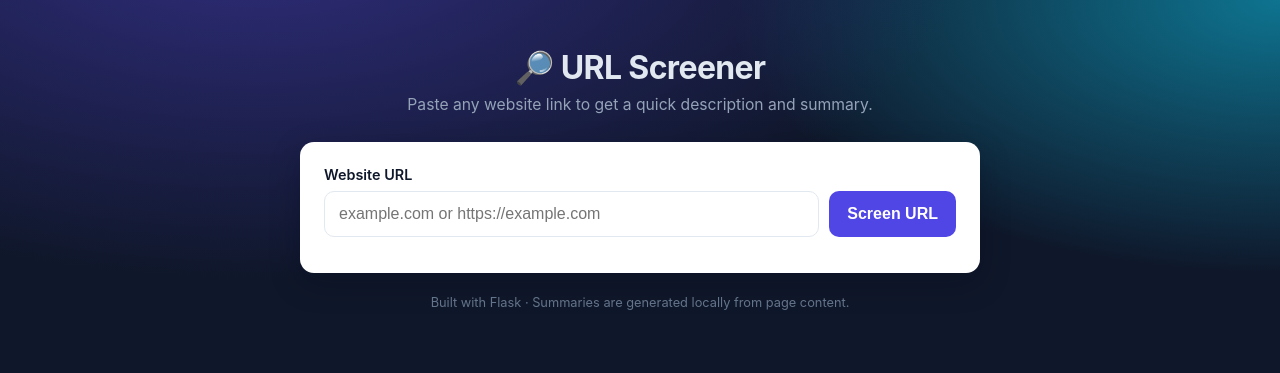
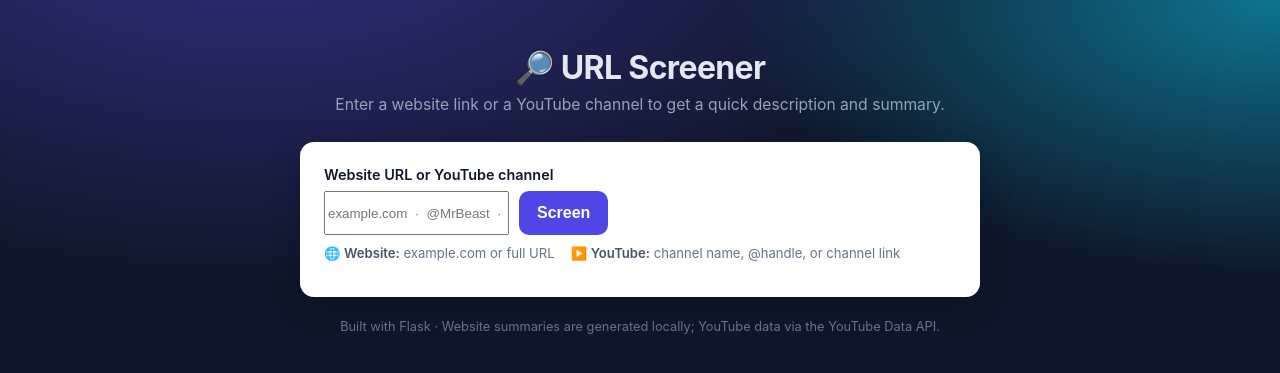
Before and after one commit to briandixon/url-screener, a Flask app: page / in a window 1280 px wide. Shown: the top 373 px of the page. Run offline with Flask 3, Linux system fonts and the light colour scheme.

Commit message:
feat: add YouTube channel lookup with auto-detecting input
Enter a YouTube channel (name, @handle, or URL) in the same field as a website
URL; the app auto-detects which and routes accordingly.

- youtube_api.py: resolve a channel via YouTube Data API v3 and return an
  overview + links/creator info, with an auto-summary of the description.
- summarizer.py: shared text helpers extracted from app.py so both the website
  and YouTube features reuse one implementation (no duplication / circular imports).
- app.py: dispatch_input() routes website vs YouTube; results tagged with type.
- index.html: input help text + dedicated YouTube result layout.
- .env support via python-dotenv; .env.example template.

Co-Authored-By: Claude Opus 4.8 <noreply@anthropic.com>

```diff
--- a/app.py
+++ b/app.py
@@ -2,17 +2,20 @@
 URL Screener
 ============
 
-A small Flask web app that takes a website URL from the user, fetches the page,
-and returns a brief description plus an auto-generated summary built entirely
-from the page's own content (no external AI API or API key required).
+A small Flask web app with one smart input field that accepts EITHER:
+
+  * a website URL  -> returns the page title, meta description, and a local
+    auto-summary built from the page's own content (no API key required), or
+  * a YouTube channel (name, @handle, or channel URL) -> returns a channel
+    overview, links/creator info, and an auto-summary (uses the YouTube Data
+    API v3; see youtube_api.py and OPERATING_MANUAL.md §13).
 
 How it works at a glance
 ------------------------
-1. The browser (templates/index.html) sends the URL to the /screen endpoint.
-2. fetch_page() downloads the HTML.
-3. extract_details() pulls the title and meta description out of the markup.
-4. summarize_text() builds a short extractive summary from the visible text.
-5. The result is returned as JSON and rendered in the UI.
+1. The browser (templates/index.html) sends the input to the /screen endpoint.
+2. dispatch_input() decides whether it's a website or a YouTube channel.
+3. Websites go through screen_url(); channels go through youtube_api.screen_channel().
+4. The result (tagged with "type") is returned as JSON and rendered in the UI.
 
 Run it with:
     python app.py
@@ -26,7 +29,15 @@ from html import unescape
 from urllib.parse import urlparse
 
 import requests
+from dotenv import load_dotenv
 from flask import Flask, jsonify, render_template, request
+
+# Load environment variables from a local .env file (e.g. YOUTUBE_API_KEY) so
+# the YouTube feature can find its key. Safe to call when no .env exists.
+load_dotenv()
+
+import youtube_api
+from summarizer import extract_visible_text, summarize_text
 
 app = Flask(__name__)
 
@@ -41,17 +52,6 @@ REQUEST_HEADERS = {
 
 # How long to wait (seconds) before giving up on a slow site.
 REQUEST_TIMEOUT = 12
-
-# Very common English words we don't want cluttering the summary scoring.
-STOP_WORDS = {
-    "the", "and", "for", "are", "but", "not", "you", "all", "any", "can",
-    "her", "was", "one", "our", "out", "day", "had", "has", "his", "how",
-    "man", "new", "now", "old", "see", "two", "way", "who", "boy", "did",
-    "its", "let", "put", "say", "she", "too", "use", "this", "that", "with",
-    "from", "they", "will", "would", "there", "their", "what", "about",
-    "which", "when", "your", "have", "more", "here", "than", "then", "them",
-    "these", "some", "into", "only", "other", "such", "also", "been", "were",
-}
 
 
 # ---------------------------------------------------------------------------
@@ -119,79 +119,12 @@ def extract_details(html: str) -> dict:
     return {"title": title, "description": description}
 
 
-# ---------------------------------------------------------------------------
-# Step 4: Reduce the page to clean, readable text.
-# ---------------------------------------------------------------------------
-def extract_visible_text(html: str) -> str:
-    """Strip scripts/styles/tags and return collapsed visible text."""
-    # Remove the parts of the page that aren't human-readable content.
-    html = re.sub(r"<(script|style|noscript|template)[^>]*>.*?</\1>", " ",
-                  html, flags=re.IGNORECASE | re.DOTALL)
-    html = re.sub(r"<!--.*?-->", " ", html, flags=re.DOTALL)
-    # Drop all remaining tags, then decode HTML entities.
-    text = re.sub(r"<[^>]+>", " ", html)
-    text = unescape(text)
-    # Collapse runs of whitespace into single spaces.
-    return re.sub(r"\s+", " ", text).strip()
-
-
-def split_sentences(text: str) -> list:
-    """A simple sentence splitter good enough for summarization."""
-    parts = re.split(r"(?<=[.!?])\s+", text)
-    return [p.strip() for p in parts if len(p.strip()) > 0]
+# Note: the shared text helpers extract_visible_text() and summarize_text()
+# live in summarizer.py (imported above) so the YouTube feature can reuse them.
 
 
 # ---------------------------------------------------------------------------
-# Step 5: Build an extractive summary by scoring sentences.
-# ---------------------------------------------------------------------------
-def summarize_text(text: str, max_sentences: int = 3) -> str:
-    """
-    Pick the most representative sentences using simple word-frequency scoring.
-
-    The idea: words that appear often across the page are likely important, so
-    sentences containing many of those words are good summary candidates. We
-    keep the chosen sentences in their original reading order.
-    """
-    sentences = split_sentences(text)
-    if not sentences:
-        return ""
-    if len(sentences) <= max_sentences:
-        return " ".join(sentences)
-
-    # Count how often each meaningful word appears.
-    word_frequencies = {}
-    for word in re.findall(r"[a-zA-Z]{3,}", text.lower()):
-        if word in STOP_WORDS:
-            continue
-        word_frequencies[word] = word_frequencies.get(word, 0) + 1
-
-    if not word_frequencies:
-        return " ".join(sentences[:max_sentences])
-
-    peak = max(word_frequencies.values())
-
-    # Score each sentence; normalize a bit by length to avoid favoring only
-    # the longest sentences. Only the first ~30 sentences are considered so
-    # we focus on the main content near the top of the page.
-    scored = []
-    for index, sentence in enumerate(sentences[:30]):
-        words = re.findall(r"[a-zA-Z]{3,}", sentence.lower())
-        if not (4 <= len(words) <= 60):
-            continue
-        score = sum(word_frequencies.get(w, 0) for w in words) / (peak * len(words))
-        scored.append((score, index, sentence))
-
-    if not scored:
-        return " ".join(sentences[:max_sentences])
-
-    # Take the top-scoring sentences, then restore original order.
-    top = sorted(scored, key=lambda item: item[0], reverse=True)[:max_sentences]
-    top_in_order = sorted(top, key=lambda item: item[1])
-    return " ".join(sentence for _, _, sentence in top_in_order)
-
-
-# ---------------------------------------------------------------------------
-# Step 6: Orchestrate everything for a single URL.
+# Step 4: Orchestrate everything for a single website URL.
 # ---------------------------------------------------------------------------
 def screen_url(raw_url: str) -> dict:
     """Run the full pipeline and return a result dict for the UI."""
@@ -222,12 +155,26 @@ def screen_url(raw_url: str) -> dict:
 
     return {
         "ok": True,
+        "type": "website",
         "url": final_url,
         "domain": urlparse(final_url).netloc,
         "title": details["title"] or "(no page title found)",
         "description": description,
         "summary": summary or "Not enough readable text on the page to summarize.",
     }
+
+
+# ---------------------------------------------------------------------------
+# Step 5: Decide whether the input is a website or a YouTube channel.
+# ---------------------------------------------------------------------------
+def dispatch_input(raw: str) -> dict:
+    """Route the user's input to the right handler and return a result dict."""
+    if not (raw or "").strip():
+        return {"ok": False, "type": "unknown",
+                "error": "Please enter a website URL or a YouTube channel."}
+    if youtube_api.looks_like_youtube(raw):
+        return youtube_api.screen_channel(raw)
+    return screen_url(raw)
 
 
 # ---------------------------------------------------------------------------
@@ -241,9 +188,9 @@ def index():
 
 @app.route("/screen", methods=["POST"])
 def screen():
-    """Accept {"url": "..."} JSON and return the screening result as JSON."""
+    """Accept {"url": "..."} JSON (a website URL or YouTube channel) and return JSON."""
     data = request.get_json(silent=True) or {}
-    result = screen_url(data.get("url", ""))
+    result = dispatch_input(data.get("url", ""))
     return jsonify(result)
 
 
--- a/requirements.txt
+++ b/requirements.txt
@@ -1,2 +1,3 @@
 Flask==3.0.3
 requests==2.32.3
+python-dotenv==1.0.1
--- a/templates/index.html
+++ b/templates/index.html
@@ -129,6 +129,35 @@
     .field-value { font-size: 1rem; line-height: 1.55; }
     .field-title { font-size: 1.2rem; font-weight: 700; line-height: 1.35; }
 
+    /* ---- Input hint / accepted formats --------------------------------- */
+    .hint {
+      margin-top: 10px; display: flex; flex-wrap: wrap; gap: 6px 16px;
+      font-size: 0.82rem; color: var(--muted);
+    }
+    .hint-item strong { color: #475569; font-weight: 600; }
+
+    /* ---- YouTube result extras ----------------------------------------- */
+    .yt-banner {
+      height: 110px; border-radius: 10px; margin-bottom: 14px;
+      background-size: cover; background-position: center; background-color: #e2e8f0;
+    }
+    .yt-head { display: flex; align-items: center; gap: 14px; margin-bottom: 18px; }
+    .yt-avatar {
+      width: 64px; height: 64px; border-radius: 50%; object-fit: cover;
+      border: 2px solid var(--border); flex: 0 0 auto;
+    }
+    .yt-head-text { min-width: 0; }
+    .yt-meta { color: var(--muted); font-size: 0.85rem; margin-top: 4px; }
+    .yt-meta span:not(:last-child)::after { content: " · "; }
+
+    .yt-link {
+      display: inline-block; margin: 4px 8px 0 0; padding: 6px 12px;
+      font-size: 0.85rem; text-decoration: none; color: var(--accent);
+      border: 1.5px solid var(--border); border-radius: 999px;
+      transition: border-color 0.15s, color 0.15s;
+    }
+    .yt-link:hover { border-color: var(--accent); color: var(--accent-hover); }
+
     footer { text-align: center; margin-top: 22px; color: #64748b; font-size: 0.8rem; }
   </style>
 </head>
@@ -136,22 +165,29 @@
   <div class="wrap">
     <header>
       <h1>🔎 URL Screener</h1>
-      <p>Paste any website link to get a quick description and summary.</p>
+      <p>Enter a website link or a YouTube channel to get a quick description and summary.</p>
     </header>
 
     <div class="card">
       <form id="screen-form">
-        <label for="url-input">Website URL</label>
+        <label for="url-input">Website URL or YouTube channel</label>
         <div class="input-row">
           <input
             id="url-input"
-            type="url"
-            placeholder="example.com or https://example.com"
+            type="text"
+            placeholder="example.com  ·  @MrBeast  ·  Veritasium  ·  youtube.com/@kurzgesagt"
             autocomplete="off"
             required
           />
-          <button type="submit" class="btn-primary" id="screen-btn">Screen URL</button>
+          <button type="submit" class="btn-primary" id="screen-btn">Screen</button>
         </div>
+
+        <!-- Help text so users know exactly what they can enter -->
+        <div class="hint">
+          <span class="hint-item">🌐 <strong>Website:</strong> example.com or full URL</span>
+          <span class="hint-item">▶️ <strong>YouTube:</strong> channel name, @handle, or channel link</span>
+        </div>
+
         <div class="actions">
           <button type="button" class="btn-ghost hidden" id="clear-btn">Clear results</button>
         </div>
@@ -165,7 +201,7 @@
       <!-- Error message -->
       <div class="error hidden" id="error"></div>
 
-      <!-- Results -->
+      <!-- Website results -->
       <div class="results hidden" id="results">
         <a class="result-url" id="result-url" href="#" target="_blank" rel="noopener"></a>
 
@@ -184,9 +220,37 @@
           <div class="field-value" id="result-summary"></div>
         </div>
       </div>
+
+      <!-- YouTube channel results -->
+      <div class="results hidden" id="yt-results">
+        <div class="yt-banner hidden" id="yt-banner"></div>
+
+        <div class="yt-head">
+          <img class="yt-avatar hidden" id="yt-avatar" alt="Channel avatar" />
+          <div class="yt-head-text">
+            <div class="field-value field-title" id="yt-title"></div>
+            <div class="yt-meta" id="yt-meta"></div>
+          </div>
+        </div>
+
+        <div class="field">
+          <div class="field-label">About</div>
+          <div class="field-value" id="yt-description"></div>
+        </div>
+
+        <div class="field">
+          <div class="field-label">Auto Summary</div>
+          <div class="field-value" id="yt-summary"></div>
+        </div>
+
+        <div class="field">
+          <div class="field-label">Links &amp; Creator</div>
+          <div class="field-value" id="yt-links"></div>
+        </div>
+      </div>
     </div>
 
-    <footer>Built with Flask &middot; Summaries are generated locally from page content.</footer>
+    <footer>Built with Flask &middot; Website summaries are generated locally; YouTube data via the YouTube Data API.</footer>
   </div>
 
   <script>
@@ -197,15 +261,88 @@
     const clearBtn    = document.getElementById("clear-btn");
     const statusBox   = document.getElementById("status");
     const errorBox    = document.getElementById("error");
+
+    // Website result elements.
     const resultsBox  = document.getElementById("results");
     const resultUrl   = document.getElementById("result-url");
     const resultTitle = document.getElementById("result-title");
     const resultDesc  = document.getElementById("result-description");
     const resultSumm  = document.getElementById("result-summary");
 
+    // YouTube result elements.
+    const ytBox     = document.getElementById("yt-results");
+    const ytBanner  = document.getElementById("yt-banner");
+    const ytAvatar  = document.getElementById("yt-avatar");
+    const ytTitle   = document.getElementById("yt-title");
+    const ytMeta    = document.getElementById("yt-meta");
+    const ytDesc    = document.getElementById("yt-description");
+    const ytSumm    = document.getElementById("yt-summary");
+    const ytLinks   = document.getElementById("yt-links");
+
     // Small helpers to toggle visibility.
     const show = (el) => el.classList.remove("hidden");
     const hide = (el) => el.classList.add("hidden");
+
+    // Hide every result panel (used before showing a fresh one).
+    function hideAllResults() {
+      hide(resultsBox);
+      hide(ytBox);
+    }
+
+    // --- Render a WEBSITE result ----------------------------------------
+    function renderWebsite(data) {
+      resultUrl.textContent = data.url;
+      resultUrl.href = data.url;
+      resultTitle.textContent = data.title;
+      resultDesc.textContent = data.description;
+      resultSumm.textContent = data.summary;
+      show(resultsBox);
+    }
+
+    // --- Render a YOUTUBE channel result --------------------------------
+    function renderYouTube(data) {
+      // Banner (optional).
+      if (data.banner) {
+        ytBanner.style.backgroundImage = `url("${data.banner}")`;
+        show(ytBanner);
+      } else {
+        hide(ytBanner);
+      }
+
+      // Avatar (optional).
+      if (data.avatar) {
+        ytAvatar.src = data.avatar;
+        show(ytAvatar);
+      } else {
+        hide(ytAvatar);
+      }
+
+      ytTitle.textContent = data.title;
+
+      // Meta row: handle · country · joined date (only the parts we have).
+      const meta = [];
+      if (data.handle)    meta.push(data.handle);
+      if (data.country)   meta.push(data.country);
+      if (data.published) meta.push("Joined " + data.published);
+      ytMeta.innerHTML = meta.map((m) => `<span></span>`).join("");
+      meta.forEach((text, i) => { ytMeta.children[i].textContent = text; });
+
+      ytDesc.textContent = data.description;
+      ytSumm.textContent = data.summary;
+
+      // Links: a "Visit channel" button (creator social links aren't exposed
+      // by the YouTube Data API, so we link to the channel itself).
+      ytLinks.innerHTML = "";
+      const link = document.createElement("a");
+      link.className = "yt-link";
+      link.href = data.channel_url;
+      link.target = "_blank";
+      link.rel = "noopener";
+      link.textContent = "▶ Visit channel on YouTube";
+      ytLinks.appendChild(link);
+
+      show(ytBox);
+    }
 
     // --- Handle form submission -----------------------------------------
     form.addEventListener("submit", async (event) => {
@@ -215,7 +352,7 @@
 
       // Reset UI into the "loading" state.
       hide(errorBox);
-      hide(resultsBox);
+      hideAllResults();
       show(statusBox);
       screenBtn.disabled = true;
 
@@ -233,16 +370,16 @@
         if (!data.ok) {
           errorBox.textContent = data.error || "Something went wrong.";
           show(errorBox);
+          show(clearBtn);
           return;
         }
 
-        // Populate and reveal the results.
-        resultUrl.textContent = data.url;
-        resultUrl.href = data.url;
-        resultTitle.textContent = data.title;
-        resultDesc.textContent = data.description;
-        resultSumm.textContent = data.summary;
-        show(resultsBox);
+        // Render the right layout based on what the backend detected.
+        if (data.type === "youtube") {
+          renderYouTube(data);
+        } else {
+          renderWebsite(data);
+        }
         show(clearBtn);
       } catch (err) {
         hide(statusBox);
@@ -252,10 +389,10 @@
       }
     });
 
-    // --- Clear results so the user can try a new URL --------------------
+    // --- Clear results so the user can try a new input ------------------
     clearBtn.addEventListener("click", () => {
       urlInput.value = "";
-      hide(resultsBox);
+      hideAllResults();
       hide(errorBox);
       hide(clearBtn);
       urlInput.focus();
```
Also changed, not shown: summarizer.py (added, +95 -0 lines), youtube_api.py (added, +233 -0 lines), 1 other file.
